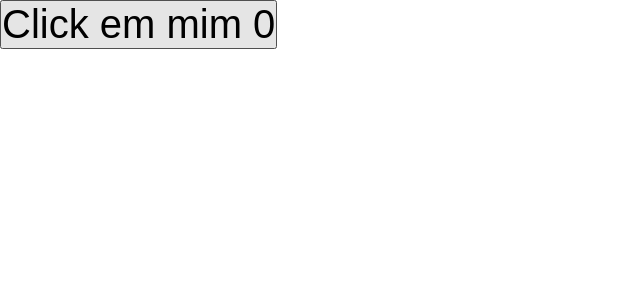
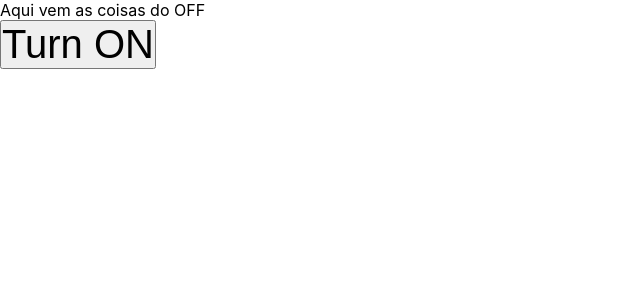
Before and after one commit to AugustoTI/estudo-sobre-hooks, a React (Create React App) app: page / in a window 1280 px wide. Shown: the top 300 px of the page, without its empty margins (0-640 px from the left). Built offline with nearby package versions, Linux system fonts and the light colour scheme.

Commit message:
apresentação do padrão 'Compound Components'

```diff
--- a/src/templates/home/index.jsx
+++ b/src/templates/home/index.jsx
@@ -1,56 +1,49 @@
-import { Component, useEffect, useState } from 'react';
+import { useState, Children, cloneElement } from 'react';
 
-class MyErrorBoundary extends Component {
-  constructor(props) {
-    super(props);
-    this.state = { hasError: false };
-  }
+const s = {
+  style: {
+    fontSize: '40px',
+  },
+};
 
-  static getDerivedStateFromError(error) {
-    // Atualiza o state para que a próxima renderização mostre a UI alternativa.
-    return { hasError: true };
-  }
+const TurnOnOff = ({ children }) => {
+  const [isOn, setIsOn] = useState(false);
 
-  componentDidCatch(error, errorInfo) {
-    // Você também pode registrar o erro em um serviço de relatórios de erro
-    console.log(error, errorInfo);
-  }
+  const onTurn = () => setIsOn((prevOn) => !prevOn);
 
-  render() {
-    if (this.state.hasError) {
-      // Você pode renderizar qualquer UI alternativa
-      return <h1>Algo deu errado.</h1>;
-    }
+  return Children.map(children, (child) => {
+    const newChild = cloneElement(child, {
+      isOn,
+      onTurn,
+    });
+    return newChild;
+  });
+};
 
-    return this.props.children;
-  }
-}
+const TurnedON = ({ isOn, children }) => (isOn ? children : null);
 
-const ItWillThrowError = () => {
-  const [counter, setCounter] = useState(0);
+const TurnedOFF = ({ isOn, children }) => (isOn ? null : children);
 
-  const handleClick = () => setCounter((prevC) => prevC + 1);
-
-  useEffect(() => {
-    if (counter > 3) throw new Error('Deu ruim mlk');
-  }, [counter]);
-
-  const fontSize = '40px';
+const TurnButton = ({ isOn, onTurn, ...props }) => {
   return (
-    <>
-      <button onClick={() => handleClick()} style={{ fontSize }}>
-        Click em mim {counter}
-      </button>
-    </>
+    <button {...props} onClick={onTurn}>
+      Turn {isOn ? 'OFF' : 'ON'}
+    </button>
   );
 };
 
 function Home() {
   return (
     <>
-      <MyErrorBoundary>
-        <ItWillThrowError />
-      </MyErrorBoundary>
+      <TurnOnOff>
+        <TurnedON>
+          As coisas que vão acontencer quando estiver ON <br />
+        </TurnedON>
+        <TurnedOFF>
+          Aqui vem as coisas do OFF <br />
+        </TurnedOFF>
+        <TurnButton {...s} />
+      </TurnOnOff>
     </>
   );
 }
```
